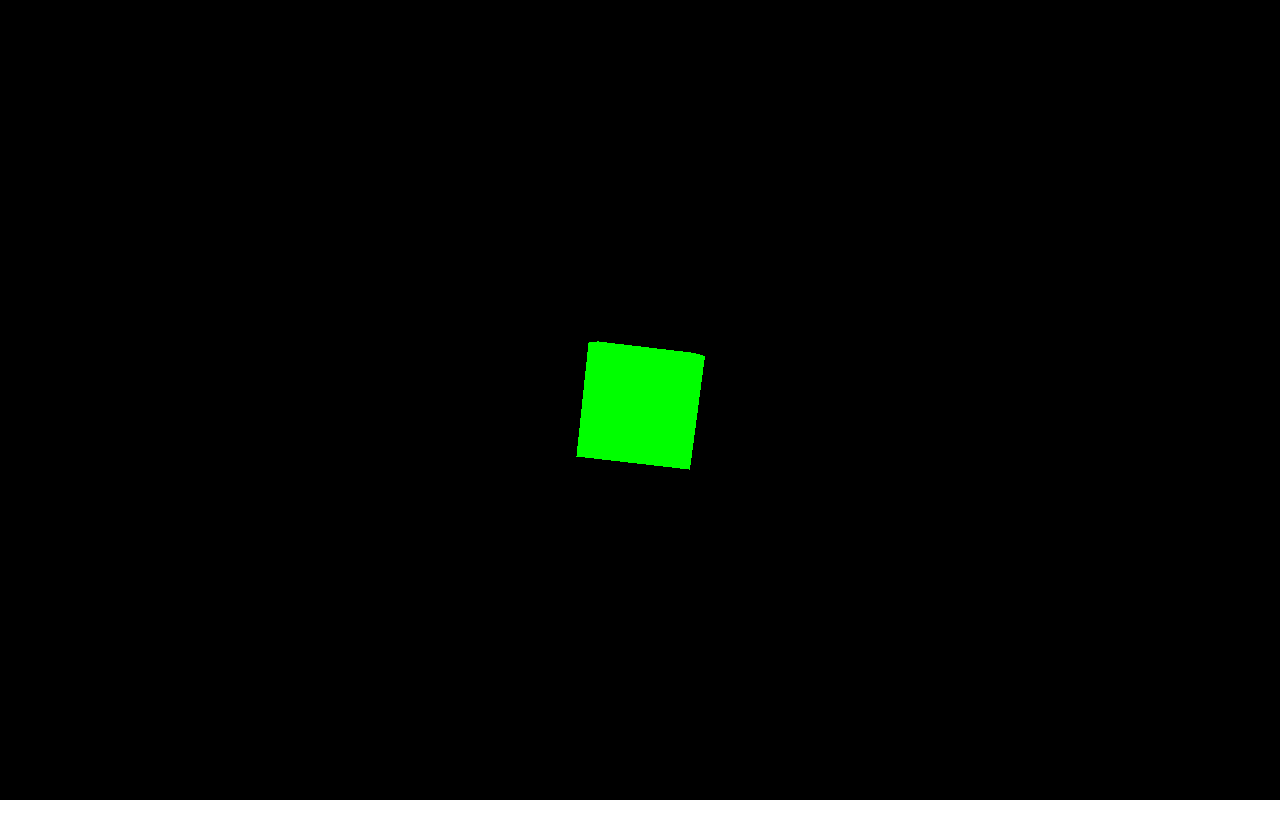
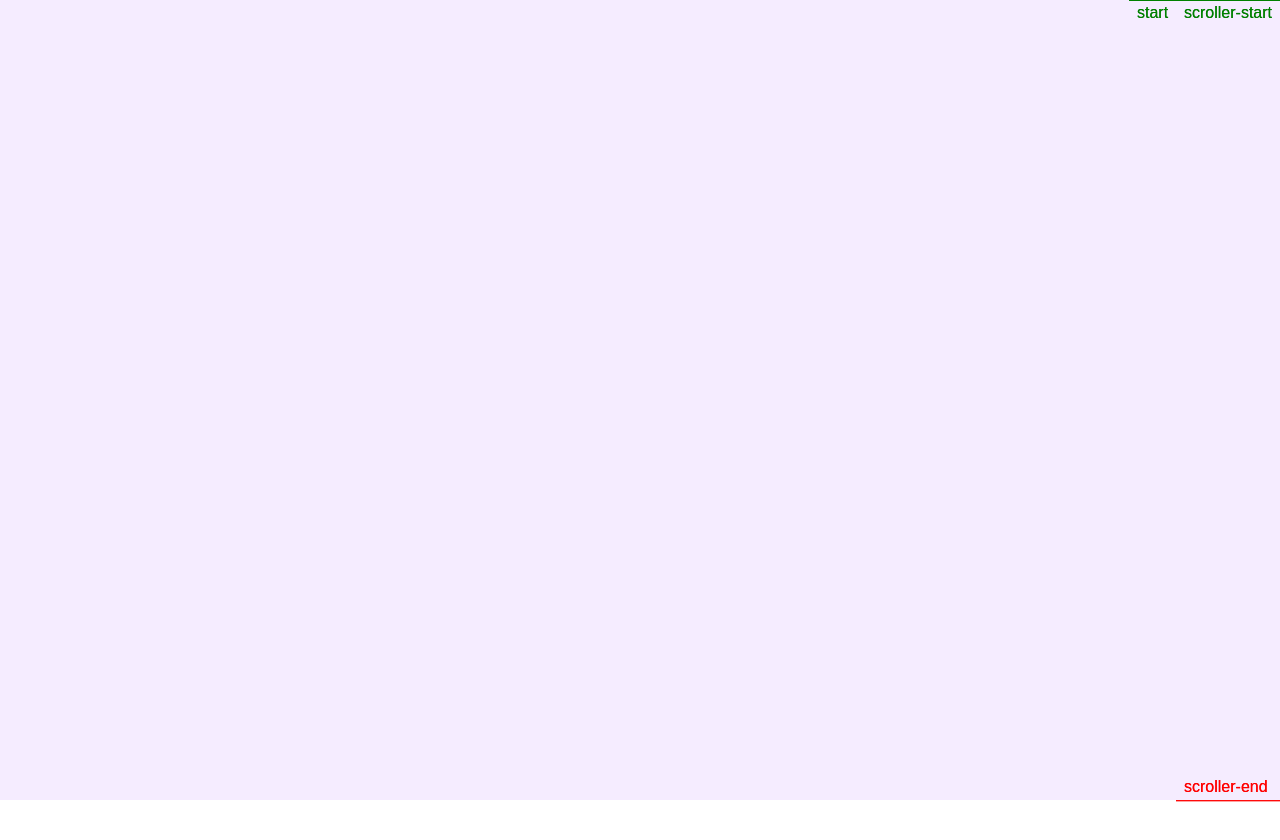
Before and after one commit to Allunan/Ramadan, a React (Vite) app: page / in a window 1280 px wide. Shown: the top 840 px of the page. Before the commit the page ends 800 px from the top, so only its background shows below. Built offline with nearby package versions, Linux system fonts and the light colour scheme.

Commit message:
feat : config scroll Triger from top to bottom

```diff
--- a/src/pages/index.tsx
+++ b/src/pages/index.tsx
@@ -1,12 +1,34 @@
-import { ThreeScene } from "@/components"
-import { useEffect } from "react"
+import gsap from "gsap"
+import { ScrollTrigger } from "gsap/dist/ScrollTrigger"
+import { useEffect, useRef } from "react"
+
+gsap.registerPlugin(ScrollTrigger)
 const Index: React.FC = () => {
+  const dummy = useRef<HTMLDivElement>(null)
   useEffect(() => {
     window.scrollTo(0, 0) // Reset scroll on mount if needed
+    gsap.to(dummy.current, {
+      scrollTrigger: {
+        trigger: dummy.current,
+        start: "top top",
+        end: "bottom bottom",
+        scrub: true,
+        markers: true,
+        onEnter: () => {
+          console.log("Enter")
+        },
+        onUpdate: (self) => {
+          console.log(self.progress.toFixed(2))
+        }
+      }
+    })
   }, [])
   return (
     <section className="min-h-screen">
-      <ThreeScene />
+      {/* <ThreeScene /> */}
+      <div ref={dummy} className="h-[600vh] w-full relative">
+        <div className="fixed top-0 left-0 w-full h-screen bg-purple-300 opacity-25" />
+      </div>
     </section>
   )
 }
```
Also changed, not shown: 1 other file (tests, documents, lock files or other folders).
